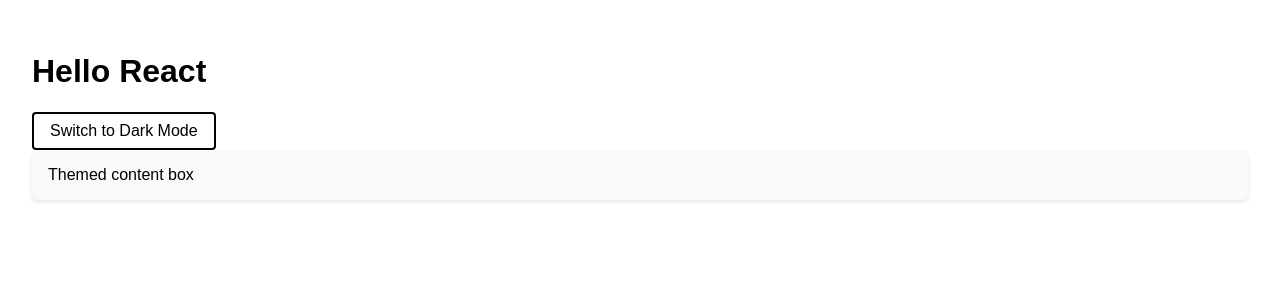
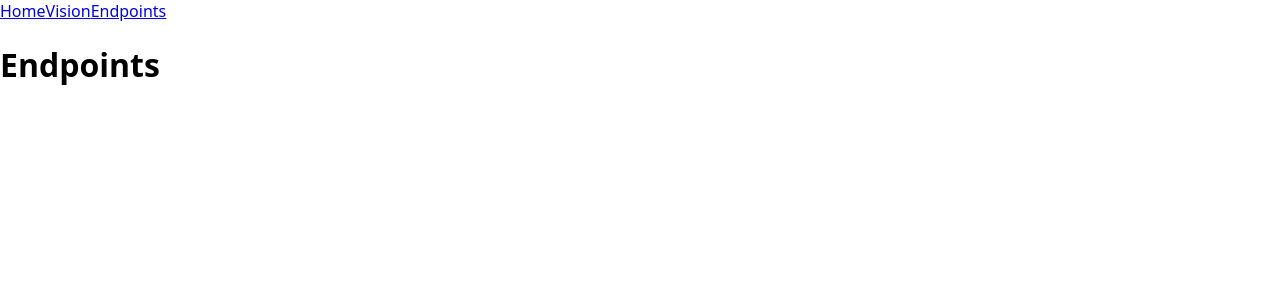
Before and after one commit to pbollhorn/movie-app-vision, a React (Vite) app: page /endpoints in a window 1280 px wide. Shown: the top 300 px of the page. Built offline with nearby package versions, Linux system fonts and the light colour scheme.

Commit message:
installed router

```diff
--- a/package.json
+++ b/package.json
@@ -11,7 +11,8 @@
   },
   "dependencies": {
     "react": "^19.1.0",
-    "react-dom": "^19.1.0"
+    "react-dom": "^19.1.0",
+    "react-router-dom": "^7.6.0"
   },
   "devDependencies": {
     "@eslint/js": "^9.25.0",
--- a/src/App.jsx
+++ b/src/App.jsx
@@ -1,14 +1,24 @@
 import styles from "./App.module.css";
 import ThemeToggle from "./ThemeToggle";
 // import { useTheme } from "./ThemeContext";
+import { Outlet } from "react-router-dom";
+import Menu from "./Menu.jsx";
 
 function App() {
   return (
-    <div className={styles.app}>
-      <h1>Hello React</h1>
-      <ThemeToggle />
-      <div className={styles.card}>Themed content box</div>
-    </div>
+    // <>
+    //   <div className={styles.app}>
+    //     <h1>Hello React</h1>
+    //     <ThemeToggle />
+    //     <div className={styles.card}>Themed content box</div>
+    //   </div>
+    //   <Outlet/>
+    // </>
+
+    <>
+      <Menu />
+      <Outlet />
+    </>
   );
 }
 
--- /dev/null
+++ b/src/Menu.jsx
@@ -0,0 +1,11 @@
+import { Link } from "react-router-dom";
+
+export default function Menu() {
+  return (
+    <nav>
+      <Link to="/">Home</Link>
+      <Link to="/vision">Vision</Link>
+      <Link to="/endpoints">Endpoints</Link>
+    </nav>
+  );
+}
--- a/src/main.jsx
+++ b/src/main.jsx
@@ -1,13 +1,29 @@
 import { StrictMode } from "react";
 import { createRoot } from "react-dom/client";
+import { createBrowserRouter, RouterProvider } from "react-router-dom";
 import App from "./App.jsx";
+import Home from "./pages/Home.jsx";
+import Vision from "./pages/Vision.jsx";
+import Endpoints from "./pages/Endpoints.jsx";
 import { ThemeProvider } from "./ThemeContext";
 import "./global.css";
+
+const router = createBrowserRouter([
+  {
+    path: "/",
+    element: <App />,
+    children: [
+      { path: "/", element: <Home /> },
+      { path: "/vision", element: <Vision /> },
+      { path: "/endpoints", element: <Endpoints /> },
+    ],
+  },
+]);
 
 createRoot(document.getElementById("root")).render(
   <StrictMode>
     <ThemeProvider>
-      <App />
+      <RouterProvider router={router} />
     </ThemeProvider>
   </StrictMode>
 );
--- /dev/null
+++ b/src/pages/Endpoints.jsx
@@ -0,0 +1,7 @@
+export default function Endpoints() {
+  return (
+    <>
+      <h1>Endpoints</h1>
+    </>
+  );
+}
--- /dev/null
+++ b/src/pages/Home.jsx
@@ -0,0 +1,7 @@
+export default function Home() {
+  return (
+    <>
+      <h1>Home</h1>
+    </>
+  );
+}
--- /dev/null
+++ b/src/pages/Vision.jsx
@@ -0,0 +1,7 @@
+export default function Vision() {
+  return (
+    <>
+      <h1>Vision</h1>
+    </>
+  );
+}
```
Also changed, not shown: 1 other file (tests, documents, lock files or other folders).
